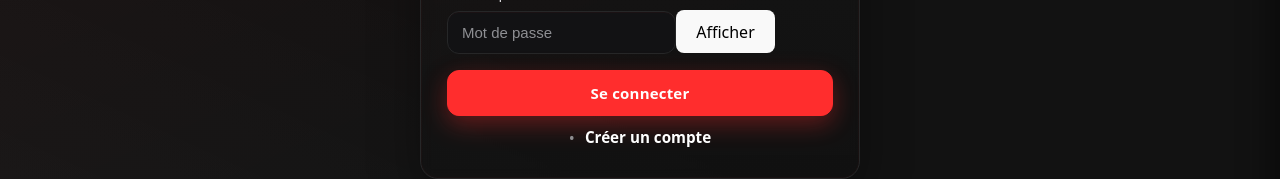
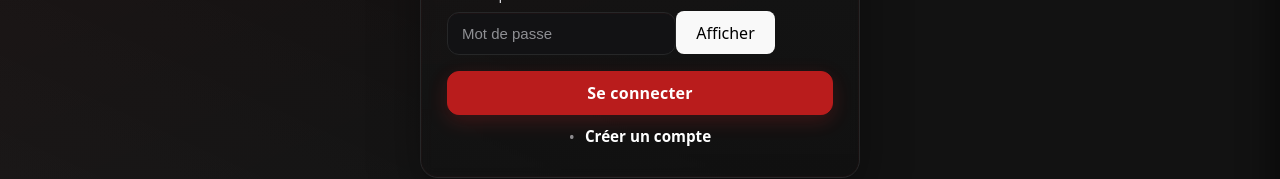
Before and after one commit to marwane-alhaddaoui/tribeo-frontend, a React (Vite) app: page /login in a window 1280 px wide. Shown: the part 521-700 px from the top of the page. Built offline with nearby package versions, Linux system fonts and the light colour scheme; no server answers.

Commit message:
feat(auth): add loading spinner and modern button style on LoginForm

```diff
--- a/src/pages/Login/LoginForm.jsx
+++ b/src/pages/Login/LoginForm.jsx
@@ -7,10 +7,16 @@
   const [identifier, setIdentifier] = useState('');
   const [password, setPassword] = useState('');
   const [showPwd, setShowPwd] = useState(false);
+  const [loading, setLoading] = useState(false);
 
-  const handleSubmit = (e) => {
+  const handleSubmit = async (e) => {
     e.preventDefault();
-    onSubmit(identifier.trim(), password);
+    setLoading(true);
+    try {
+      await onSubmit(identifier.trim(), password);
+    } finally {
+      setLoading(false);
+    }
   };
 
   return (
@@ -52,8 +58,19 @@
         </div>
       </div>
 
-      <button type="submit" className="login-button">
-        {t('auth.submit_login')}
+      <button
+        type="submit"
+        className={`btn-primary ${loading ? 'is-loading' : ''}`}
+        disabled={loading}
+        aria-busy={loading}
+      >
+        <span className="btn-label">{t('auth.submit_login')}</span>
+
+        {loading && (
+          <svg className="spinner-ring" viewBox="0 0 50 50" aria-hidden="true">
+            <circle className="path" cx="25" cy="25" r="20" fill="none" strokeWidth="5"/>
+          </svg>
+        )}
       </button>
     </form>
   );
--- a/src/styles/LoginPage.css
+++ b/src/styles/LoginPage.css
@@ -115,3 +115,88 @@
 }
 .lp-link:hover::after{ width:100%; }
 .lp-dot{ color:#8d8d90; }
+
+
+/* ---- Bouton principal stylé ---- */
+.btn-primary {
+  position: relative;
+  display: inline-flex;
+  align-items: center;
+  justify-content: center;
+  gap: .6rem;
+  width: 100%;
+  padding: .9rem 1.1rem;
+  border: 0;
+  border-radius: 12px;
+  color: #fff;
+  font-weight: 600;
+  letter-spacing: .2px;
+  cursor: pointer;
+  background: linear-gradient(135deg, #5b7cfa 0%, #7b5bfa 45%, #a05bfa 100%);
+  box-shadow:
+    0 8px 18px rgba(124, 93, 250, 0.35),
+    inset 0 0 0 1px rgba(255,255,255,0.08);
+  transition: transform .08s ease, box-shadow .2s ease, filter .2s ease;
+}
+
+.btn-primary:hover:not(:disabled) {
+  transform: translateY(-1px);
+  box-shadow:
+    0 12px 26px rgba(124, 93, 250, 0.45),
+    inset 0 0 0 1px rgba(255,255,255,0.12);
+  filter: brightness(1.02);
+}
+
+.btn-primary:active:not(:disabled) {
+  transform: translateY(0);
+  box-shadow:
+    0 6px 14px rgba(124, 93, 250, 0.35),
+    inset 0 0 0 1px rgba(255,255,255,0.1);
+}
+
+.btn-primary:focus-visible {
+  outline: none;
+  box-shadow:
+    0 0 0 3px rgba(255,255,255,0.6),
+    0 0 0 6px rgba(124, 93, 250, 0.55);
+}
+
+/* état disabled/loading */
+.btn-primary:disabled {
+  opacity: .9;
+  cursor: not-allowed;
+}
+
+/* Cache le label quand loading, pour centrer le spinner sans décaler le bouton */
+.btn-primary.is-loading .btn-label {
+  opacity: 0;
+}
+
+/* ---- Spinner SVG stylé ---- */
+.spinner-ring {
+  position: absolute;
+  width: 22px;
+  height: 22px;
+  animation: rotate 1s linear infinite;
+  filter: drop-shadow(0 0 6px rgba(255,255,255,.6));
+}
+
+.spinner-ring .path {
+  stroke: #fff;
+  stroke-linecap: round;
+  /* Effet "arc" progressif */
+  stroke-dasharray: 90, 150;
+  stroke-dashoffset: 0;
+  animation: dash 1.2s ease-in-out infinite;
+  opacity: .95;
+}
+
+/* Animations */
+@keyframes rotate {
+  100% { transform: rotate(360deg); }
+}
+@keyframes dash {
+  0%   { stroke-dasharray: 1, 150; stroke-dashoffset: 0; }
+  50%  { stroke-dasharray: 90, 150; stroke-dashoffset: -35; }
+  100% { stroke-dasharray: 90, 150; stroke-dashoffset: -124; }
+}
```
